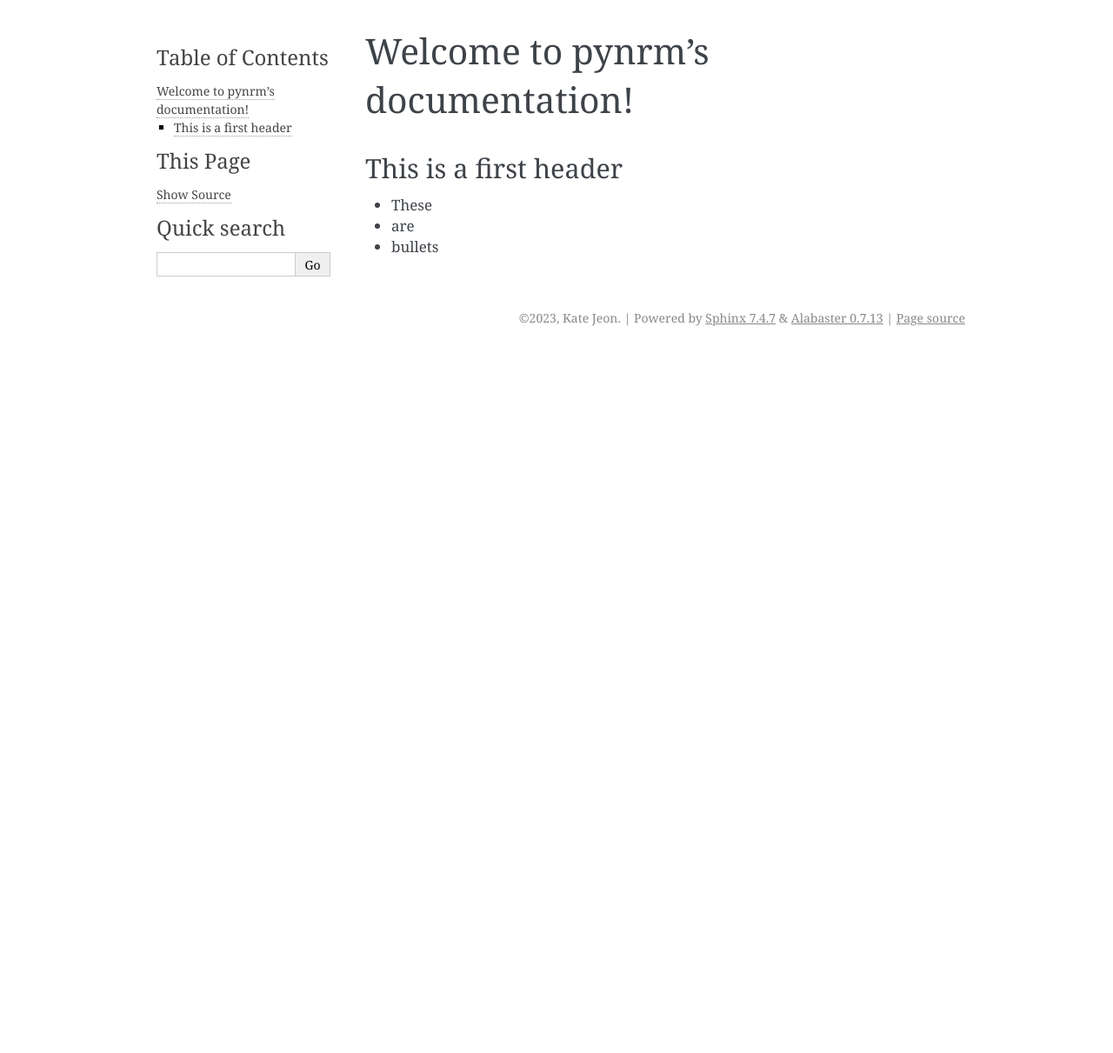
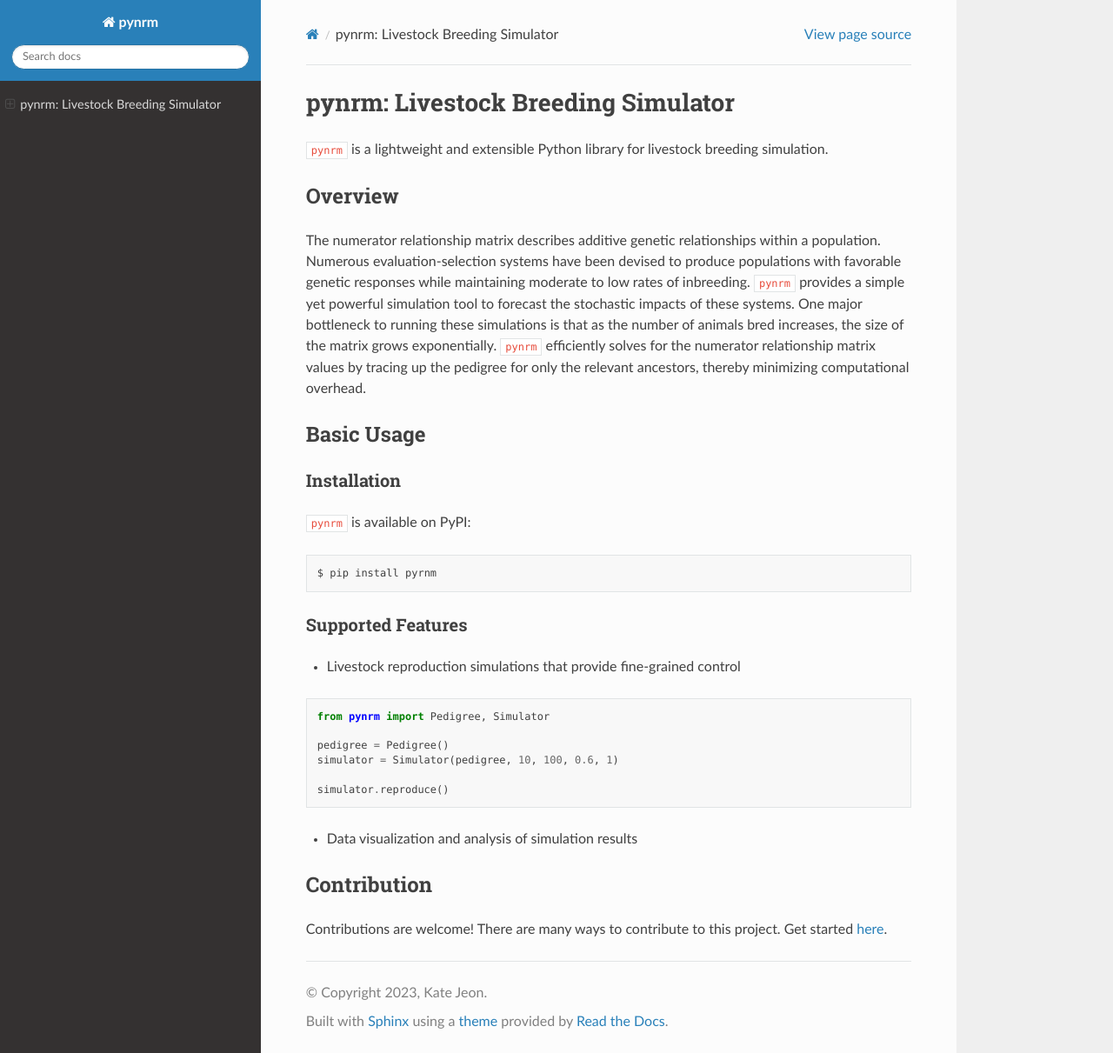
Before and after one commit to katehyerinjeon/pynrm, a Sphinx documentation site: the page built from docs/index.md, in a window 1280 px wide and 1211 px high. Shown: the whole window at 87% size. Built offline with Sphinx 7.4.7 and the Read the Docs theme 2.0.0, drawn with Linux system fonts in a browser that asks for light colours.

Commit message:
Set up static documentation website

````diff
--- a/docs/conf.py
+++ b/docs/conf.py
@@ -47,7 +47,7 @@ exclude_patterns = ['_build', 'Thumbs.db', '.DS_Store']
 # The theme to use for HTML and HTML Help pages.  See the documentation for
 # a list of builtin themes.
 #
-html_theme = 'alabaster'
+html_theme = 'sphinx_rtd_theme'
 
 # Add any paths that contain custom static files (such as style sheets) here,
 # relative to this directory. They are copied after the builtin static files,
--- a/docs/index.md
+++ b/docs/index.md
@@ -1,7 +1,35 @@
-# Welcome to pynrm's documentation!
+# pynrm: Livestock Breeding Simulator
 
-## This is a first header
+`pynrm` is a lightweight and extensible Python library for livestock breeding simulation.
 
-- These
-- are
-- bullets
+## Overview
+The numerator relationship matrix describes additive genetic relationships within a population.
+Numerous evaluation-selection systems have been devised to produce populations with favorable genetic responses while maintaining moderate to low rates of inbreeding.
+`pynrm` provides a simple yet powerful simulation tool to forecast the stochastic impacts of these systems.
+One major bottleneck to running these simulations is that as the number of animals bred increases, the size of the matrix grows exponentially.
+`pynrm` efficiently solves for the numerator relationship matrix values by tracing up the pedigree for only the relevant ancestors, thereby minimizing computational overhead.
+
+## Basic Usage
+### Installation
+`pynrm` is available on PyPI:
+
+```shell
+$ pip install pyrnm
+```
+
+### Supported Features
+- Livestock reproduction simulations that provide fine-grained control
+```python
+from pynrm import Pedigree, Simulator
+
+pedigree = Pedigree()
+simulator = Simulator(pedigree, 10, 100, 0.6, 1)
+
+simulator.reproduce()
+```
+
+- Data visualization and analysis of simulation results
+
+
+## Contribution
+Contributions are welcome! There are many ways to contribute to this project. Get started [here](https://github.com/katehyerinjeon/pynrm/blob/main/CONTRIBUTING.md).
````
Also changed, not shown: 1 other file.
